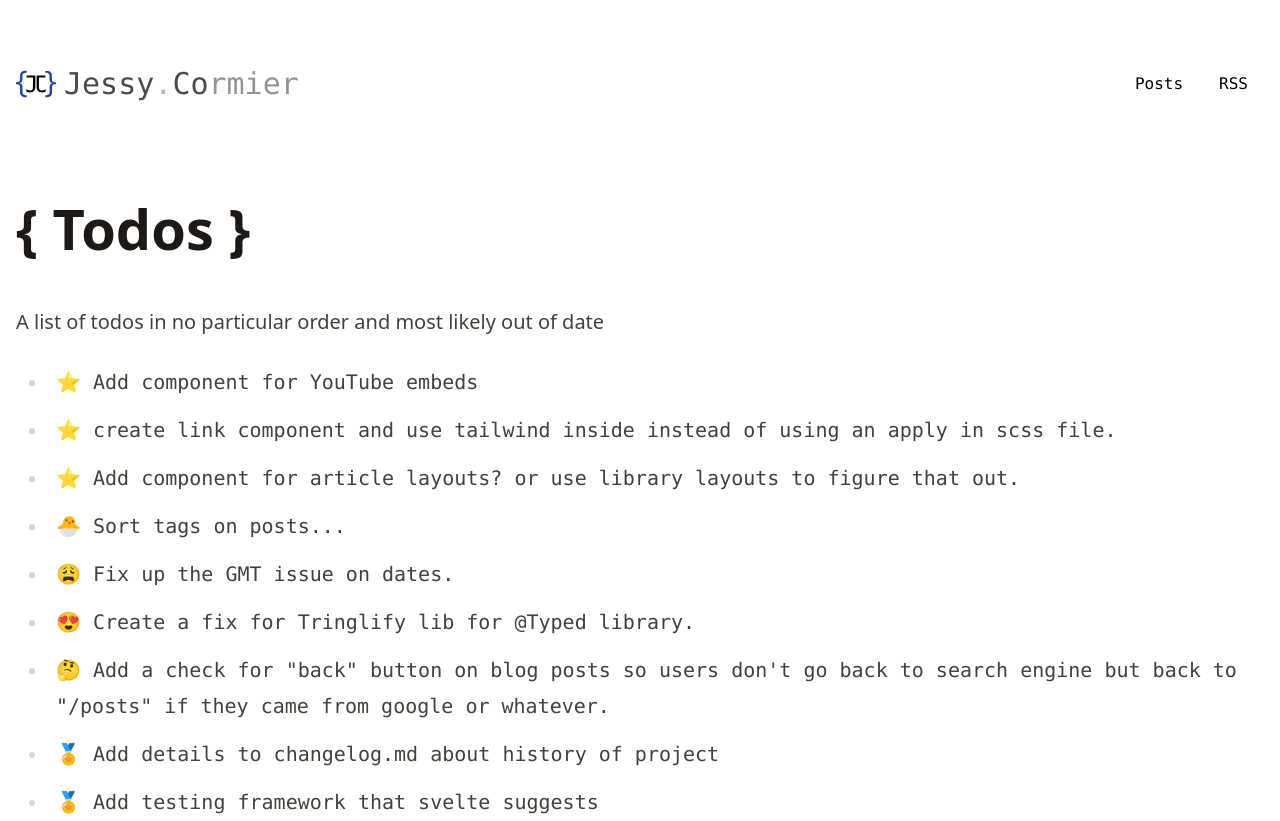
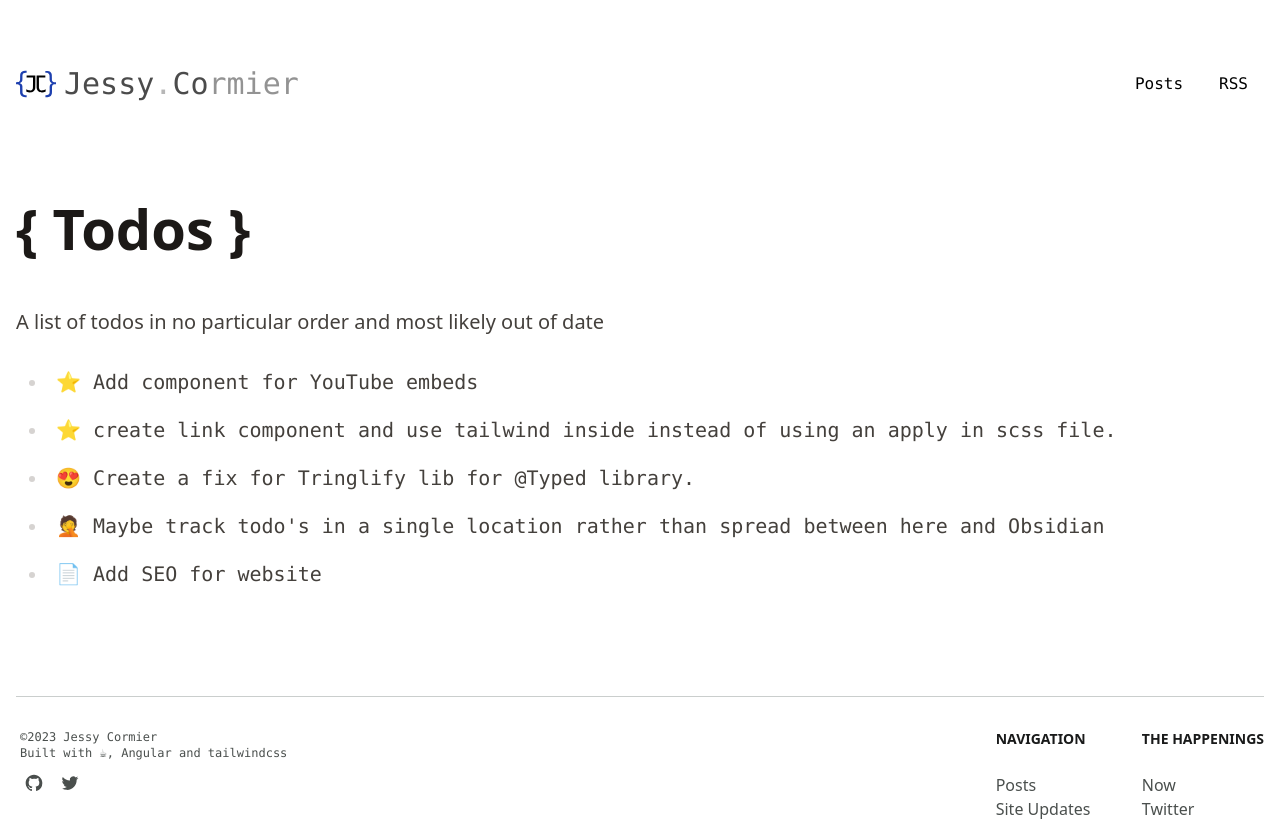
Before and after one commit to jessycormier/jessyco-website-angular, an Angular app: page /todos in a window 1280 px wide. Shown: the top 821 px of the page. Built offline with nearby package versions, Linux system fonts and the light colour scheme; what ngx-markdown would draw is missing.

Commit message:
test css change, update todos page.

```diff
--- a/angular.json
+++ b/angular.json
@@ -33,9 +33,7 @@
               "src/content"
             ],
             "styles": [
-              "src/styles.scss",
-              "node_modules/prismjs/themes/prism-okaidia.css",
-              "node_modules/prismjs/plugins/line-numbers/prism-line-numbers.css"
+              "src/styles.scss"
             ],
             "scripts": [
               "node_modules/marked/marked.min.js",
@@ -105,9 +103,7 @@
               "src/content"
             ],
             "styles": [
-              "src/styles.scss",
-              "node_modules/prismjs/themes/prism-okaidia.css",
-              "node_modules/prismjs/plugins/line-numbers/prism-line-numbers.css"
+              "src/styles.scss"
             ],
             "scripts": [
               "node_modules/marked/marked.min.js",
--- a/src/app/home/pages/todo-page/todo-page.component.ts
+++ b/src/app/home/pages/todo-page/todo-page.component.ts
@@ -13,17 +13,8 @@ export class TodoPageComponent {
 	todos: Todo[] = [
 		{ icon: '⭐', desc: 'Add component for YouTube embeds' },
 		{ icon: '⭐', desc: 'create link component and use tailwind inside instead of using an apply in scss file.' },
-		{ icon: '⭐', desc: 'Add component for article layouts? or use library layouts to figure that out.' },
-		{ icon: '🐣', desc: 'Sort tags on posts...' },
-		{ icon: '😩', desc: 'Fix up the GMT issue on dates.' },
 		{ icon: '😍', desc: 'Create a fix for Tringlify lib for @Typed library.' },
-		{ icon: '🤔', desc: 'Add a check for "back" button on blog posts so users don\'t go back to search engine but back to "/posts" if they came from google or whatever.' },
-		{ icon: '🏅', desc: 'Add details to changelog.md about history of project' },
-		{ icon: '🏅', desc: 'Add testing framework that svelte suggests' },
 		{ icon: '🤦', desc: 'Maybe track todo\'s in a single location rather than spread between here and Obsidian' },
-		{ icon: '📄', desc: 'Fix metadata for posts', completed: true },
-		{ icon: '📄', desc: 'Add metadata for posts', completed: true },
-		{ icon: '📄', desc: 'Rename Blog to Posts', completed: true },
-		{ icon: '📄', desc: 'Remove "Paging" for now', completed: true },
+		{ icon: '📄', desc: 'Add SEO for website', completed: false },
 	];
 }
--- a/src/styles.scss
+++ b/src/styles.scss
@@ -36,5 +36,8 @@
     }
 }
 
+@import "node_modules/prismjs/themes/prism-okaidia.css";
+@import "node_modules/prismjs/plugins/line-numbers/prism-line-numbers.css";
+
 @tailwind components;
 @tailwind utilities;
```
